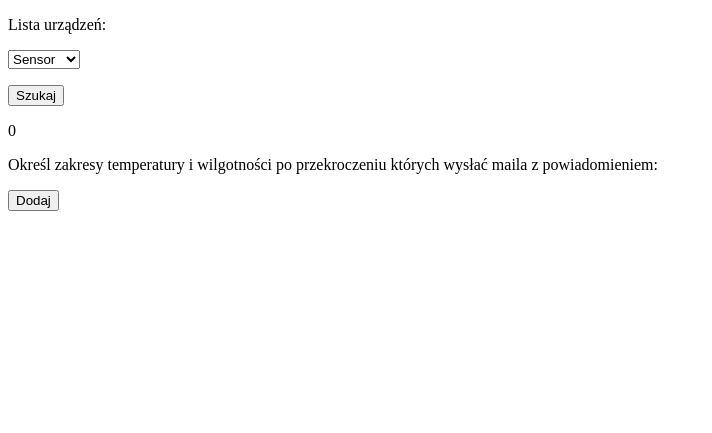
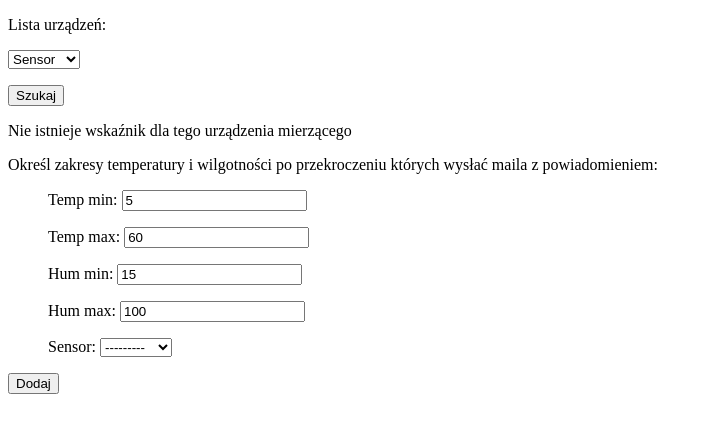
Before and after one commit to elatomczyk/smarthouse, a Django app: page /scope/ in a window 1280 px wide. Shown: the top 433 px of the page, without its empty margins (0-712 px from the left). Run offline with Django 3.2, Linux system fonts and the light colour scheme; a user stored in the database is signed in; data comes from the database, SQL or seed files in the repository; both versions use the stored data as it was after the commit; parts of the project's set-up code (start-up, migrations or seed data) failed here and were passed over.

Commit message:
Next scope problem

```diff
--- a/SmartHouse/urls.py
+++ b/SmartHouse/urls.py
@@ -18,6 +18,6 @@
     url(r'^register/$', 'account.views.register_user', name='register'),
     url(r'^register/register_success/$', 'account.views.register_success'),
     #temperature and humidity scope
-    url(r'^scope/$',views.create_scope, name="scope"),
+    url(r'^scope/$',views.scope, name="scope"),
 
 )
--- a/measurement/forms.py
+++ b/measurement/forms.py
@@ -12,4 +12,4 @@
 
     class Meta:
         model = Scope
-        fields = ('temp_min', 'temp_max', 'hum_min', 'hum_max')
+        fields = ('temp_min', 'temp_max', 'hum_min', 'hum_max', 'sensor')
--- a/measurement/views.py
+++ b/measurement/views.py
@@ -6,6 +6,7 @@
 from django.contrib.auth.decorators import login_required
 from measurement.forms import ScopeForm
 from mailing.views import threadmethod
+from django.http import HttpResponseRedirect
 
 #metoda do wysywania maili
 threadmethod()
@@ -58,22 +59,40 @@
 
     return render_to_response('diagram.html', {'data': data, 'sensor': sensor, 'text':text}, context_instance=RequestContext(request))
 
+
+
+def create_scope(request, sensorr):
+    form = ScopeForm(request.POST or None)
+    user = request.user
+    if form.is_valid():
+        save_it = form.save(commit=False)
+        save_it.idUser = user
+        save_it.sensor = sensorr
+        save_it.save()
+
+
 #TODO uztkownik moze tylko raz zapisac wskaznik do danego czujnika
-def create_scope(request):
-    form = ScopeForm(request.POST or None)
-    tempMin = 0
+def scope(request):
+    tempMax = None
+    tempMin = None
+    humMax = None
+    humMin = None
+    state = None
     all_sensor = Sensor.objects.all()
     if request.POST:
         user = request.user
         sensorPOST = request.POST.get('s', False)
         sensorId = Sensor.objects.get(nameSensor = sensorPOST)
         users_scope = Scope.objects.filter(idUser = user.id, sensor = sensorId).values()
-        if (users_scope == True):
+        if (users_scope):
+            state = True
+            tempMax = users_scope[0]['temp_max']
             tempMin = users_scope[0]['temp_min']
+            humMax = users_scope[0]['hum_max']
+            humMin = users_scope[0]['hum_min']
         else:
-            tempMin = 0
-            if form.is_valid():
-                save_it = form.save(commit=False)
-                save_it.idUser = user
-                save_it.save()
-    return render_to_response('scope.html',  {'sensor': all_sensor, 'temp_min': tempMin }, context_instance=RequestContext(request))
+            print sensorId.id
+            sensorr = sensorId.id
+            create_scope(request, sensorr);
+    return render_to_response('scope.html',  {'state':state, 'form': ScopeForm(),
+                                               'sensor': all_sensor, 'temp_min': tempMin, 'temp_max': tempMax, 'hum_max':humMax, 'hum_min':humMin }, context_instance=RequestContext(request))
--- a/templates/scope.html
+++ b/templates/scope.html
@@ -17,7 +17,13 @@
 		</select>
 		<p><input type="submit" value="Szukaj"></p>
     	</form>
+    	{% if state %}
+    		<p>{{ temp_max}}</p>
     		<p>{{ temp_min }}</p>
+    		<p>{{ hum_max }}</p>
+    		<p>{{ hum_min }}</p>
+    	{% else %}
+    		<p>Nie istnieje wskaźnik dla tego urządzenia mierzącego</p>
  			<p>Określ zakresy temperatury i wilgotności po przekroczeniu których wysłać maila z powiadomieniem:</p>
  			<form action="/scope/" method="POST">{% csrf_token %}
 				<ul>
@@ -25,6 +31,7 @@
 				</ul>
 				<input type="submit" name="submit" value="Dodaj">
 			</form>
+		{% endif %}
 		{% else %}
 			<p>Nie jesteś uprawniony do oglądania tych treści!</p>
 			<p>Kliknij <a href="/login/">tu</a> aby się zalogować.</p>
```
Also changed, not shown: db.sqlite3. Lines whose indentation alone changed are shown as unchanged.
